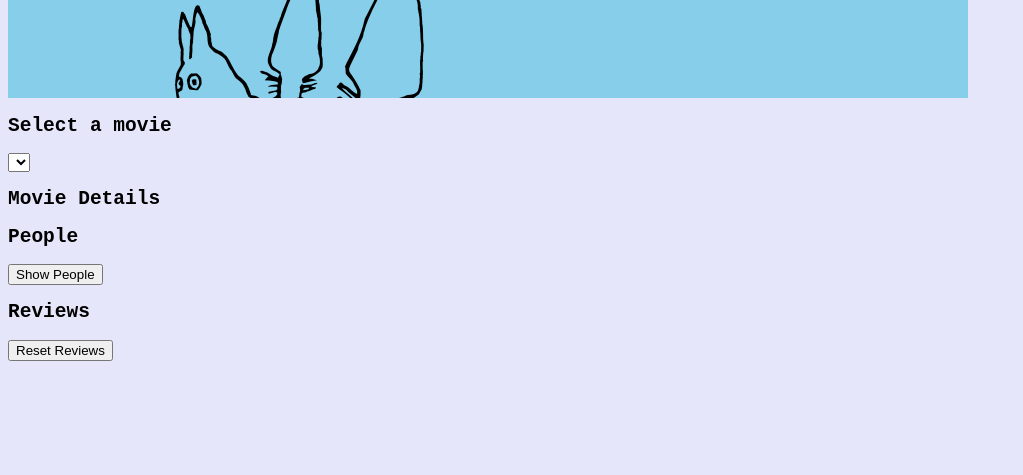
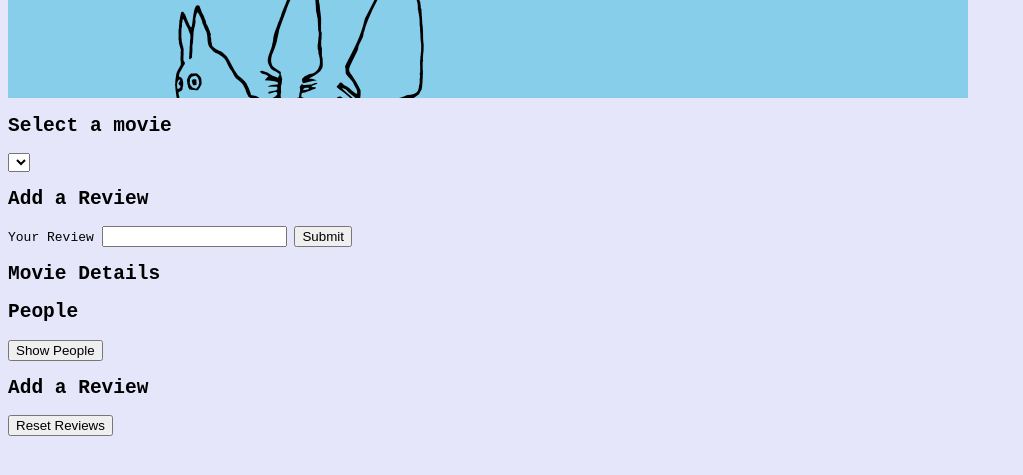
Before and after one commit to joinpursuit/9-1-module-two-assessment, a website: page index.html in a window 1280 px wide. Shown: the part 69-544 px from the top of the page, without its empty margins (0-1023 px from the left). Drawn offline with Linux system fonts and the light colour scheme; no server answers.

Commit message:
finished html and css -- forgot one section in previous commit

```diff
--- a/index.html
+++ b/index.html
@@ -24,6 +24,15 @@
             <!--option (blank, no value), remaining options will be populated with the movie titles from the API-->
         </section>
 
+        <section>
+            <h2>Add a Review</h2>
+            <form>
+                <label for="review">Your Review</label>
+                <input id="review" type="text">
+                <input type="submit">
+            </form>
+        </section>
+
 
         <!--Movie Details-->
         <section>
@@ -44,7 +53,7 @@
 
             <!--Reviews-->
         <section id="reviews">
-            <h2>Reviews</h2>
+            <h2>Add a Review</h2>
             <ul>
                 <!-- starts empty, will be populated with li as reviews are added-->
             </ul>
```
